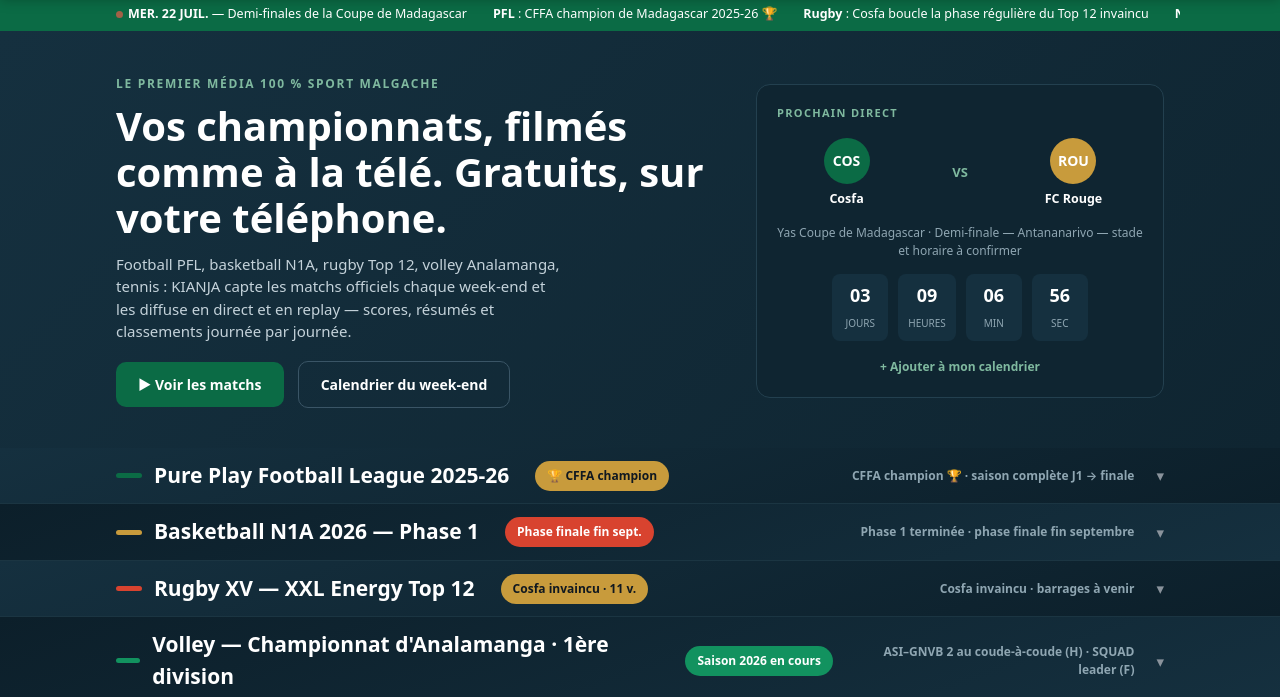
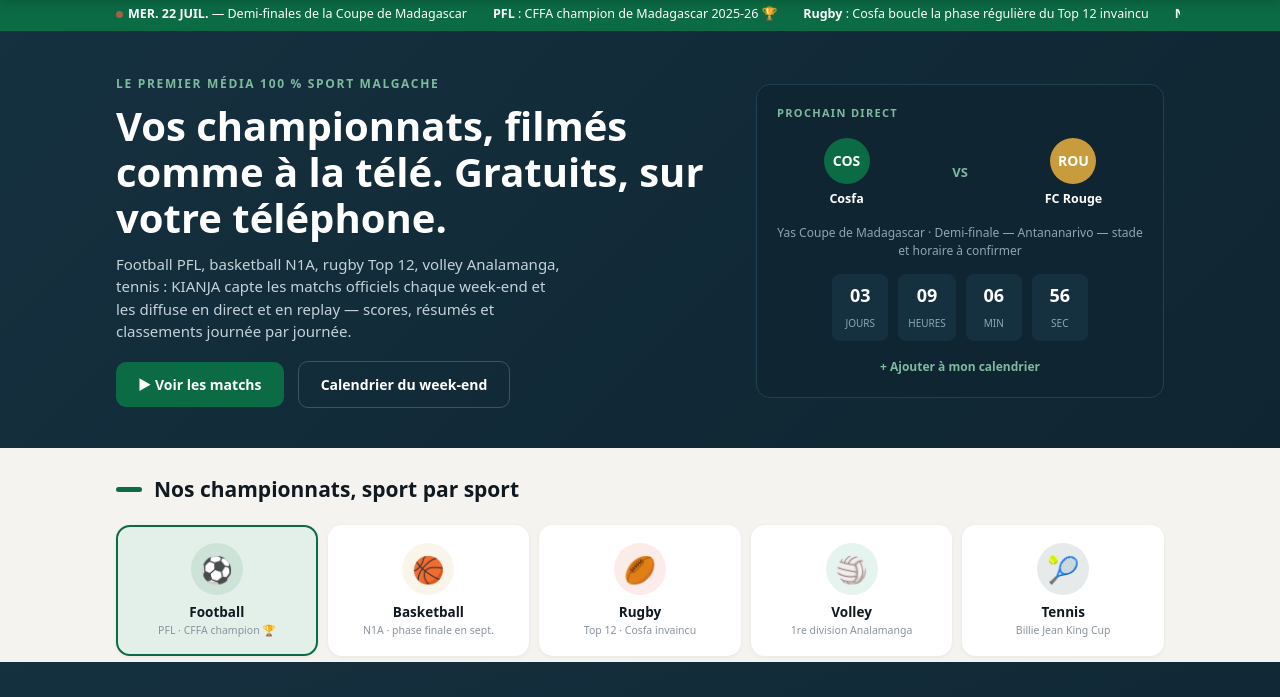
Before and after one commit to tokyreseau-hub/kianja-site, a plain HTML site: page index.html in a window 1280 px wide. Shown: the part 60-757 px from the top of the page. Drawn offline with Linux system fonts and the light colour scheme.

Commit message:
Menu sports cliquable avec icônes

```diff
--- a/index.html
+++ b/index.html
@@ -88,6 +88,22 @@
 .countdown div{background:#15303F;border-radius:8px;padding:8px 10px;text-align:center;min-width:56px}
 .countdown b{font-size:18px;display:block}
 .countdown small{color:#8FA6B2;font-size:10px;text-transform:uppercase}
+
+/* ---------- menu sports (cartes cliquables) ---------- */
+.sportgrid{display:grid;grid-template-columns:repeat(5,1fr);gap:10px}
+@media(max-width:820px){.sportgrid{grid-template-columns:repeat(3,1fr)}}
+@media(max-width:520px){.sportgrid{grid-template-columns:repeat(2,1fr)}}
+.sportcard{background:var(--paper);border:2px solid transparent;border-radius:14px;padding:16px 10px;
+  text-align:center;cursor:pointer;box-shadow:0 1px 4px rgba(16,24,32,.06);font-family:inherit;
+  transition:transform .12s,border-color .12s}
+.sportcard:hover{border-color:var(--faint);transform:translateY(-2px)}
+.sportcard.on{border-color:var(--green);background:var(--mint)}
+.sportcard .ico{display:grid;place-items:center;width:52px;height:52px;border-radius:50%;
+  font-size:26px;margin:0 auto 8px}
+.sportcard b{display:block;font-size:13.5px;color:var(--ink)}
+.sportcard small{display:block;font-size:10.5px;color:var(--grey);margin-top:3px;line-height:1.3}
+.sport-sec{display:none}
+.sport-sec.show{display:block}
 
 /* ---------- sections ---------- */
 section{padding:38px 0}
@@ -305,8 +321,16 @@
   </div>
 </div>
 
+<!-- ============ MENU SPORTS ============ -->
+<section id="sports" style="padding:26px 0 6px">
+  <div class="wrap">
+    <div class="sectitle"><span class="bar"></span><h2>Nos championnats, sport par sport</h2></div>
+    <div class="sportgrid" id="sportgrid"></div>
+  </div>
+</section>
+
 <!-- ============ CHAMPIONNAT PFL ============ -->
-<section id="championnat" class="pfl">
+<section id="championnat" class="pfl sport-sec">
   <div class="wrap">
     <div class="sectitle"><span class="bar"></span><h2>Pure Play Football League 2025-26</h2>
       <span class="champbadge">🏆 CFFA champion</span></div>
@@ -322,7 +346,7 @@
 </section>
 
 <!-- ============ BASKETBALL N1A ============ -->
-<section id="n1a" class="pfl" style="border-top:1px solid #1B3542;background:linear-gradient(160deg,#0C1F2A,var(--navy))">
+<section id="n1a" class="pfl sport-sec" style="border-top:1px solid #1B3542;background:linear-gradient(160deg,#0C1F2A,var(--navy))">
   <div class="wrap">
     <div class="sectitle"><span class="bar" style="background:var(--gold)"></span><h2>Basketball N1A 2026 — Phase 1</h2>
       <span class="champbadge" style="background:var(--red);color:#fff">Phase finale fin sept.</span></div>
@@ -337,7 +361,7 @@
 </section>
 
 <!-- ============ RUGBY TOP 12 ============ -->
-<section id="top12" class="pfl" style="border-top:1px solid #1B3542">
+<section id="top12" class="pfl sport-sec" style="border-top:1px solid #1B3542">
   <div class="wrap">
     <div class="sectitle"><span class="bar" style="background:var(--red)"></span><h2>Rugby XV — XXL Energy Top 12</h2>
       <span class="champbadge">Cosfa invaincu · 11 v.</span></div>
@@ -349,7 +373,7 @@
 </section>
 
 <!-- ============ VOLLEY ============ -->
-<section id="volley" class="pfl" style="border-top:1px solid #1B3542;background:linear-gradient(160deg,#0C1F2A,var(--navy))">
+<section id="volley" class="pfl sport-sec" style="border-top:1px solid #1B3542;background:linear-gradient(160deg,#0C1F2A,var(--navy))">
   <div class="wrap">
     <div class="sectitle"><span class="bar" style="background:var(--green2)"></span><h2>Volley — Championnat d'Analamanga · 1ère division</h2>
       <span class="champbadge" style="background:var(--green2);color:#fff">Saison 2026 en cours</span></div>
@@ -366,7 +390,7 @@
 </section>
 
 <!-- ============ TENNIS ============ -->
-<section id="tennis" class="pfl" style="border-top:1px solid #1B3542">
+<section id="tennis" class="pfl sport-sec" style="border-top:1px solid #1B3542">
   <div class="wrap">
     <div class="sectitle"><span class="bar" style="background:var(--red)"></span><h2>Tennis — Les Akomba à la Billie Jean King Cup</h2>
       <span class="champbadge">Gaborone · 13-18 juil.</span></div>
@@ -1157,12 +1181,35 @@
    ACCUEIL MINIMAL — sections repliables + résultats tronqués
    ================================================================ */
 (function(){
+  /* ----- menu sports : cartes cliquables ----- */
+  const SPORT_MENU = [
+    {id:"championnat", ico:"⚽", nom:"Football",   info:"PFL · CFFA champion 🏆",      c:"#0B6B45"},
+    {id:"n1a",         ico:"🏀", nom:"Basketball", info:"N1A · phase finale en sept.", c:"#C89B3C"},
+    {id:"top12",       ico:"🏉", nom:"Rugby",      info:"Top 12 · Cosfa invaincu",     c:"#D8432F"},
+    {id:"volley",      ico:"🏐", nom:"Volley",     info:"1re division Analamanga",     c:"#12925F"},
+    {id:"tennis",      ico:"🎾", nom:"Tennis",     info:"Billie Jean King Cup",        c:"#15303F"}
+  ];
+  const sg = document.getElementById("sportgrid");
+  sg.innerHTML = SPORT_MENU.map(s=>`
+    <button class="sportcard" data-id="${s.id}">
+      <span class="ico" style="background:${s.c}1a">${s.ico}</span>
+      <b>${s.nom}</b><small>${s.info}</small>
+    </button>`).join("");
+  window.showSport = function(id, scroll){
+    document.querySelectorAll(".sport-sec").forEach(x=>x.classList.toggle("show", x.id===id));
+    document.querySelectorAll(".sportcard").forEach(c=>c.classList.toggle("on", c.dataset.id===id));
+    if(scroll!==false){
+      const s = document.getElementById(id);
+      setTimeout(()=>s.scrollIntoView({behavior:"smooth",block:"start"}),30);
+    }
+  };
+  sg.addEventListener("click", e=>{
+    const c = e.target.closest(".sportcard");
+    if(c) showSport(c.dataset.id);
+  });
+
+  /* ----- sections actualités repliables ----- */
   const FOLDS = {
-    championnat:"CFFA champion 🏆 · saison complète J1 → finale",
-    n1a:"Phase 1 terminée · phase finale fin septembre",
-    top12:"Cosfa invaincu · barrages à venir",
-    volley:"ASI–GNVB 2 au coude-à-coude (H) · SQUAD leader (F)",
-    tennis:"Akomba : 2 victoires, 1 défaite à Gaborone",
     replays:"Directs et résumés des 5 sports",
     calendrier:"Les 12 prochains rendez-vous",
     classement:"Tous les faits marquants 2025-26"
@@ -1184,18 +1231,22 @@
     st.appendChild(tz); st.appendChild(ch);
     st.addEventListener("click", ()=>sec.classList.toggle("open"));
   });
-  // les liens du menu (et du palmarès) déplient la section visée
+  // les liens du menu (et du palmarès) affichent la section visée
   document.querySelectorAll('a[href^="#"]').forEach(a=>{
     a.addEventListener("click", ()=>{
-      const s = document.getElementById(a.getAttribute("href").slice(1));
-      if(s && s.classList.contains("fold")) s.classList.add("open");
+      const id = a.getAttribute("href").slice(1);
+      const s = document.getElementById(id);
+      if(!s) return;
+      if(s.classList.contains("fold")) s.classList.add("open");
+      if(s.classList.contains("sport-sec")) showSport(id, false);
     });
   });
-  // ouverture directe via l'URL (#top12, etc.)
-  if(location.hash){
-    const s = document.getElementById(location.hash.slice(1));
-    if(s && s.classList.contains("fold")) s.classList.add("open");
-  }
+  // ouverture directe via l'URL (#top12, etc.), sinon football par défaut
+  const h = location.hash.slice(1);
+  const hs = h ? document.getElementById(h) : null;
+  if(hs && hs.classList.contains("sport-sec")) showSport(h, false);
+  else showSport("championnat", false);
+  if(hs && hs.classList.contains("fold")) hs.classList.add("open");
   // résultats : 3 cartes + bouton
   const resSec = document.getElementById("resultats");
   const btn = document.createElement("button");
```
